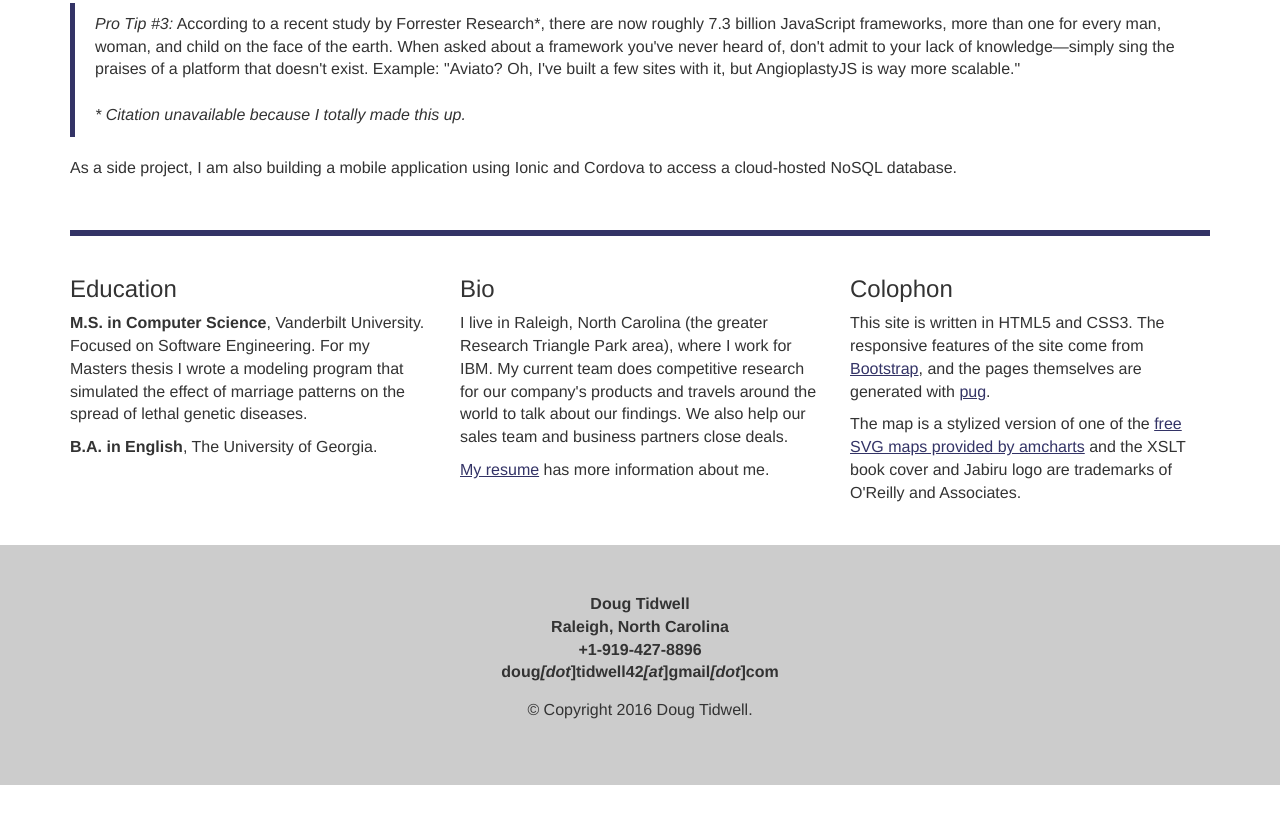
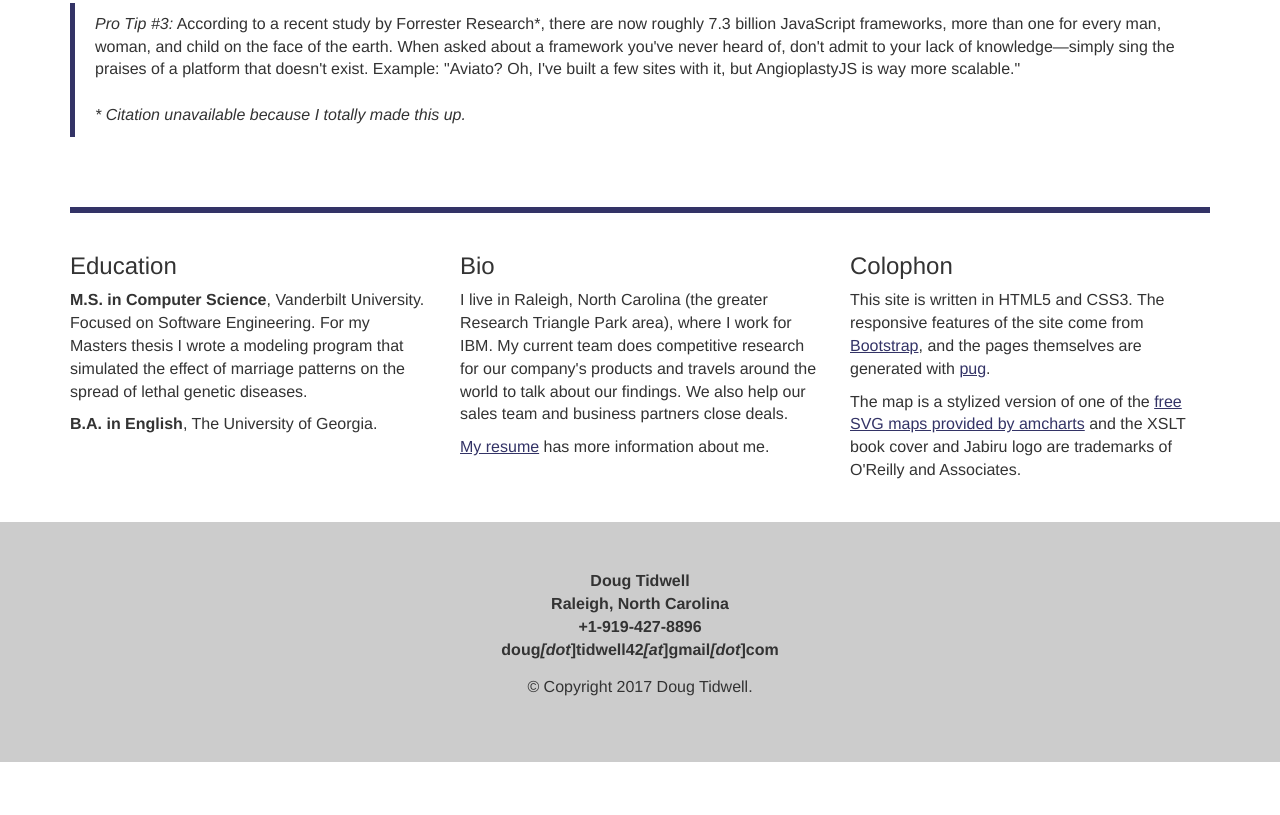
Before and after one commit to DougTidwell/dougtidwell.com, a plain HTML site: page index.html in a window 1280 px wide. Shown: the part 2450-3265 px from the top of the page. After the commit the page ends 3242 px from the top, so only its background shows below. Drawn offline with Linux system fonts and the light colour scheme.

Commit message:
Updated the Development section.

```diff
--- a/index.html
+++ b/index.html
@@ -111,7 +111,7 @@ IBM products as well as single-page applications that showcase the Bluemix PaaS
 billion JavaScript frameworks, more than one for every man, woman, and child on the face of the earth. When asked about a
 framework you've never heard of, don't admit to your lack of knowledge&mdash;simply sing the praises of a platform that doesn't exist.
 Example: "Aviato? Oh, I've built a few sites with it, but AngioplastyJS is way more scalable."
-<br> <br> <em>* Citation unavailable because I totally made this up.</em></blockquote>As a side project, I am also building a mobile application using Ionic and Cordova to access a cloud-hosted NoSQL database.</div><a class="more" href="#development">Read more</a></div><div class="col-md-4 hidden-lg hidden-sm hidden-xs"><div>I have more than a third of a century of development experience: I started by writing COBOL programs for
+<br> <br> <em>* Citation unavailable because I totally made this up.</em></blockquote></div><a class="more" href="#development">Read more</a></div><div class="col-md-4 hidden-lg hidden-sm hidden-xs"><div>I have more than a third of a century of development experience: I started by writing COBOL programs for
 a <a href="https://en.wikipedia.org/wiki/Jacquard_loom">Jacquard loom</a> early in Abraham Lincoln's second term.
 My code has run on everything
 from tablets to mobile phones to PDAs to desktops to VAXen to mainframes. I have written primarily
@@ -125,7 +125,7 @@ IBM products as well as single-page applications that showcase the Bluemix PaaS
 billion JavaScript frameworks, more than one for every man, woman, and child on the face of the earth. When asked about a
 framework you've never heard of, don't admit to your lack of knowledge&mdash;simply sing the praises of a platform that doesn't exist.
 Example: "Aviato? Oh, I've built a few sites with it, but AngioplastyJS is way more scalable."
-<br> <br> <em>* Citation unavailable because I totally made this up.</em></blockquote>As a side project, I am also building a mobile application using Ionic and Cordova to access a cloud-hosted NoSQL database.</div></div><div class="col-lg-5 hidden-md hidden-sm hidden-xs"><div>I have more than a third of a century of development experience: I started by writing COBOL programs for
+<br> <br> <em>* Citation unavailable because I totally made this up.</em></blockquote></div></div><div class="col-lg-5 hidden-md hidden-sm hidden-xs"><div>I have more than a third of a century of development experience: I started by writing COBOL programs for
 a <a href="https://en.wikipedia.org/wiki/Jacquard_loom">Jacquard loom</a> early in Abraham Lincoln's second term.
 My code has run on everything
 from tablets to mobile phones to PDAs to desktops to VAXen to mainframes. I have written primarily
@@ -139,7 +139,7 @@ IBM products as well as single-page applications that showcase the Bluemix PaaS
 billion JavaScript frameworks, more than one for every man, woman, and child on the face of the earth. When asked about a
 framework you've never heard of, don't admit to your lack of knowledge&mdash;simply sing the praises of a platform that doesn't exist.
 Example: "Aviato? Oh, I've built a few sites with it, but AngioplastyJS is way more scalable."
-<br> <br> <em>* Citation unavailable because I totally made this up.</em></blockquote>As a side project, I am also building a mobile application using Ionic and Cordova to access a cloud-hosted NoSQL database.</div></div></div><div class="row padded-row"><div class="col-md-12"><hr></div><div class="col-md-4"><h3>Education</h3><p><strong>M.S. in Computer Science</strong>, Vanderbilt University. Focused on Software Engineering. For my
+<br> <br> <em>* Citation unavailable because I totally made this up.</em></blockquote></div></div></div><div class="row padded-row"><div class="col-md-12"><hr></div><div class="col-md-4"><h3>Education</h3><p><strong>M.S. in Computer Science</strong>, Vanderbilt University. Focused on Software Engineering. For my
 Masters thesis I wrote a modeling program that simulated the effect of marriage patterns on the spread
 of lethal genetic diseases.</p><p><strong>B.A. in English</strong>, The University of Georgia.</p></div><div class="col-md-4"><h3>Bio</h3><p>I live in Raleigh, North Carolina (the greater Research Triangle Park area), where I work for IBM.
 My current team does competitive research for our company's products and travels around the
@@ -147,7 +147,7 @@ world to talk about our findings. We also help our sales team and business partn
 <a href="http://getbootstrap.com">Bootstrap</a>, and the pages themselves are generated with
 <a href="http://pugjs.org">pug</a>.</p><p>The map is a stylized version of one of the
 <a href="https://www.amcharts.com/svg-maps/">free SVG maps provided by amcharts</a>
-and the XSLT book cover and Jabiru logo are trademarks of O'Reilly and Associates.</p></div></div></div><div class="jumbotron"><div class="container"><div class="row"><div class="col-md-12"><p class="text-center"><strong><span class="nowrap">Doug Tidwell</span> <br> <span class="nowrap">Raleigh, North Carolina</span> <br> <span class="nowrap">+1-919-427-8896</span> <br> doug<em>[dot</em>]tidwell42<em>[at</em>]gmail<em>[dot</em>]com</strong></p><p class="text-center">&copy; Copyright 2016 Doug Tidwell. </p></div></div></div></div><script src="js/jquery-1.11.3.js"></script>    <script type="text/javascript">
+and the XSLT book cover and Jabiru logo are trademarks of O'Reilly and Associates.</p></div></div></div><div class="jumbotron"><div class="container"><div class="row"><div class="col-md-12"><p class="text-center"><strong><span class="nowrap">Doug Tidwell</span> <br> <span class="nowrap">Raleigh, North Carolina</span> <br> <span class="nowrap">+1-919-427-8896</span> <br> doug<em>[dot</em>]tidwell42<em>[at</em>]gmail<em>[dot</em>]com</strong></p><p class="text-center">&copy; Copyright 2017 Doug Tidwell. </p></div></div></div></div><script src="js/jquery-1.11.3.js"></script>    <script type="text/javascript">
 $('.more').click(function() {
     $(this).prev('div').slideToggle();
     if ($(this).html() === 'Read more')
```
Also changed, not shown: 1 other file.
